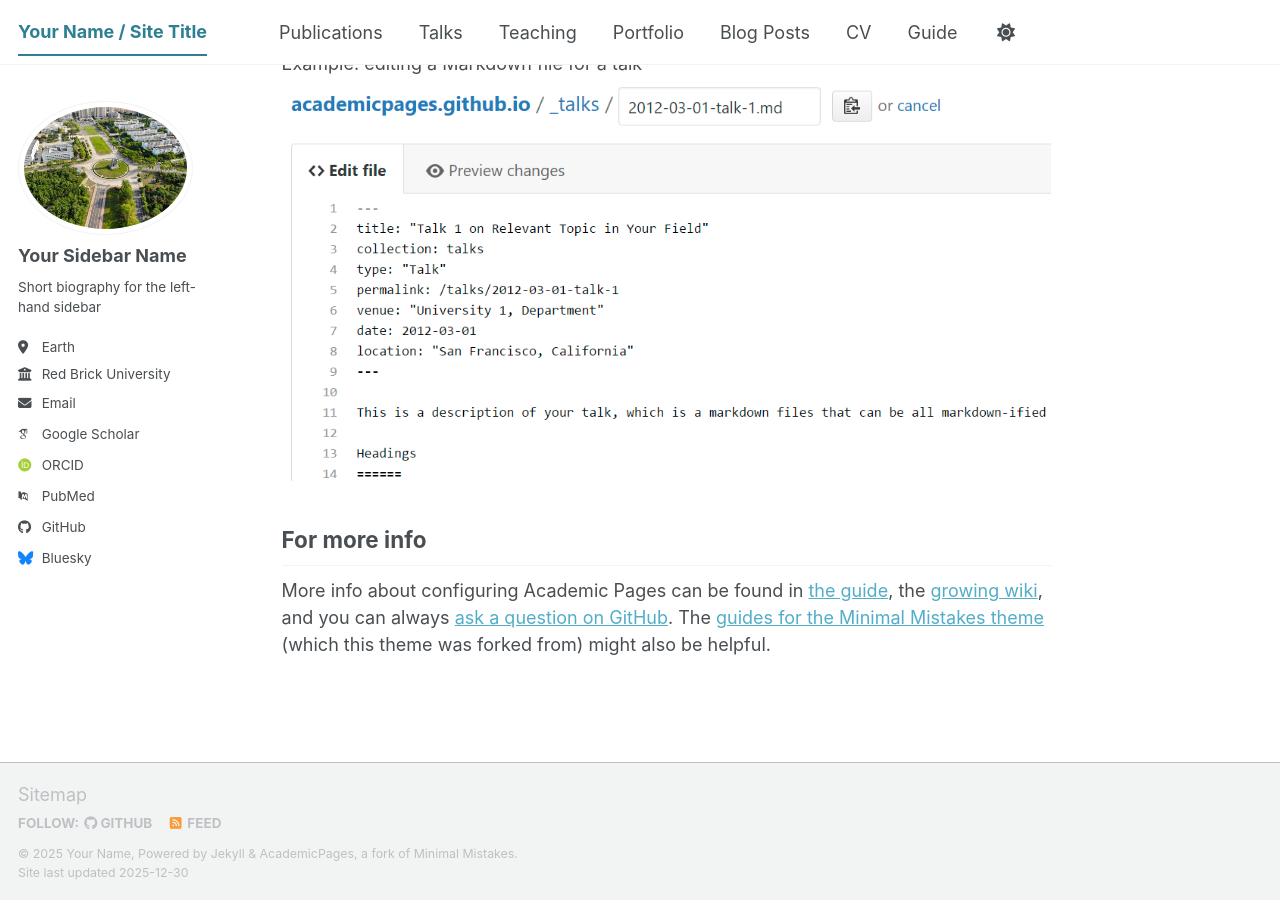
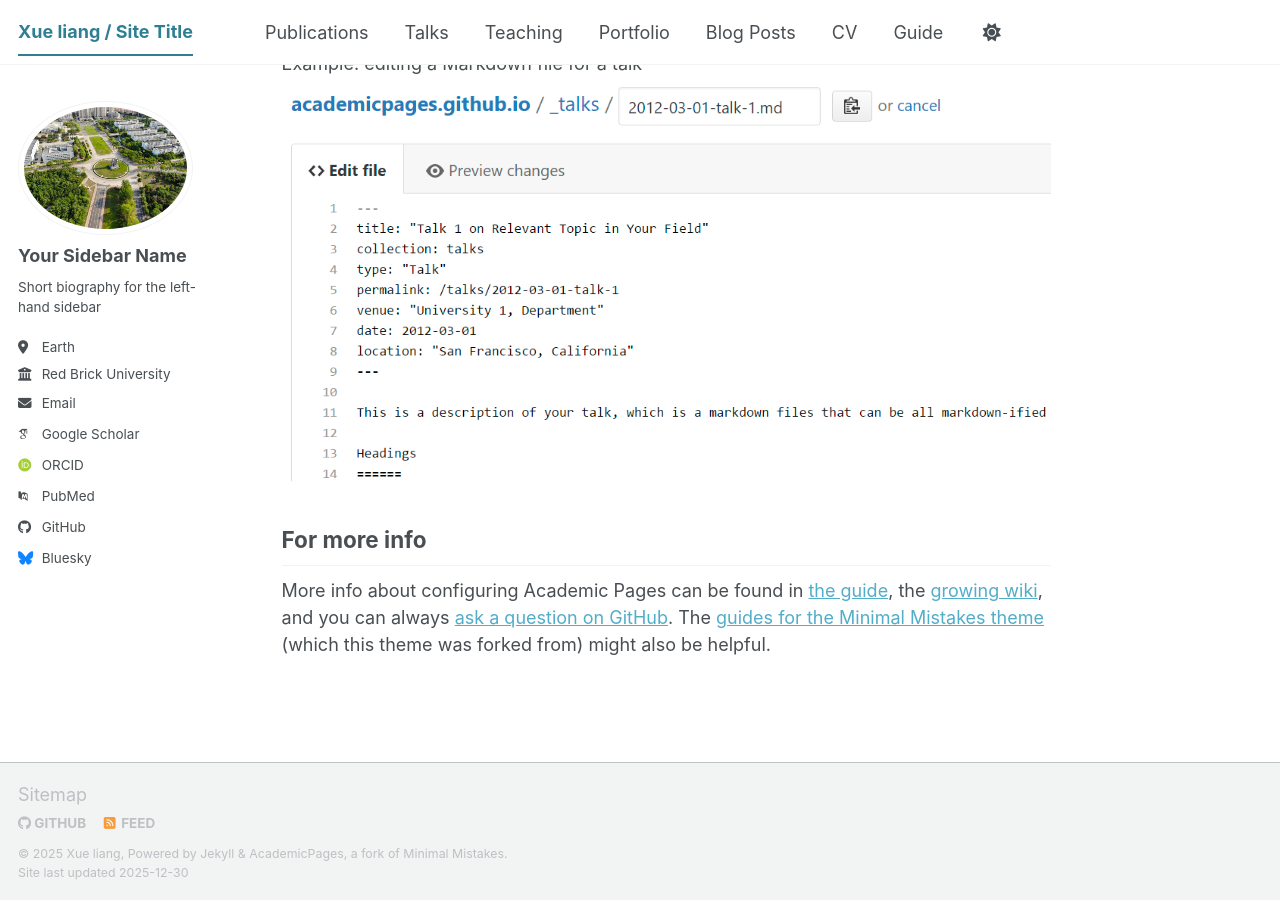
Before and after one commit to TsingHuaGo/xueliang.github.io, a Jekyll site: the page built from _pages/about.md, in a window 1280 px wide and 900 px high, scrolled down 2720 px. Built offline with Jekyll 4.4.1, drawn with Linux system fonts in a browser that asks for light colours; some web fonts are replaced; a script bundle is joined from its source files by our own code; library files that are not in the unit come from our copies.

Commit message:
First try to change

```diff
--- a/_config.yml
+++ b/_config.yml
@@ -7,11 +7,11 @@
 # server process.
 
 # Basic Site Settings
-locale                   : "en-US"
+locale                   : "cn-CHINA"
 site_theme               : "default" # The available themes options are "default", "air", "sunrise", "mint", "dirt" and "contrast"
-title                    : "Your Name / Site Title"
+title                    : "Xue liang / Site Title"
 title_separator          : "-"
-name                     : &name "Your Name"
+name                     : &name "Xue liang"
 description              : &description "Your Name's academic portfolio"   # Update this with a general description of your site, this is the default if not overridden by a page
 url                      : https://academicpages.github.io # The base hostname & protocol for your site e.g. "https://[your GitHub username].github.io",
                                                            # or if you already have some other page hosted on Github then use "https://[your GitHub username].github.io/[Your Repo Name]"
```
